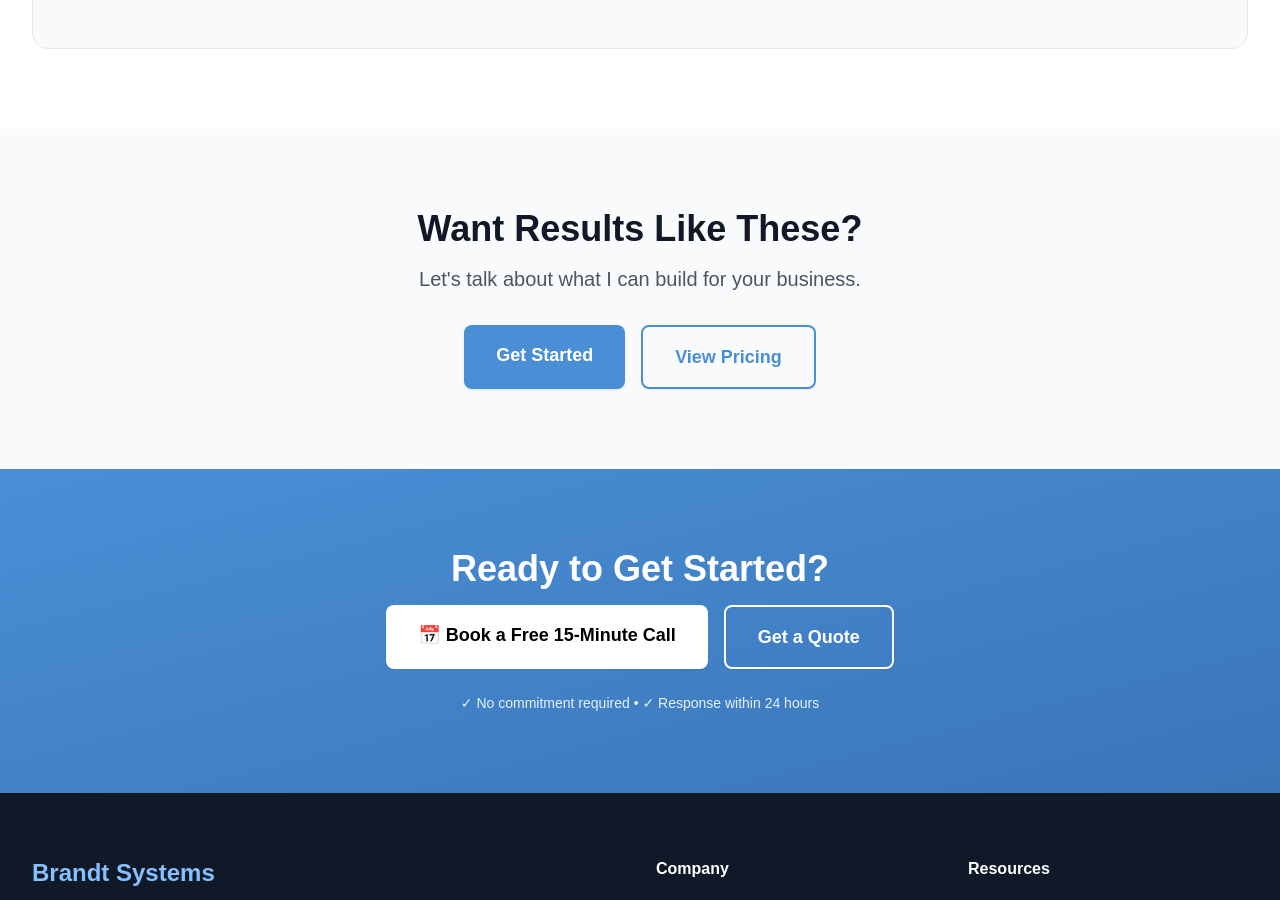
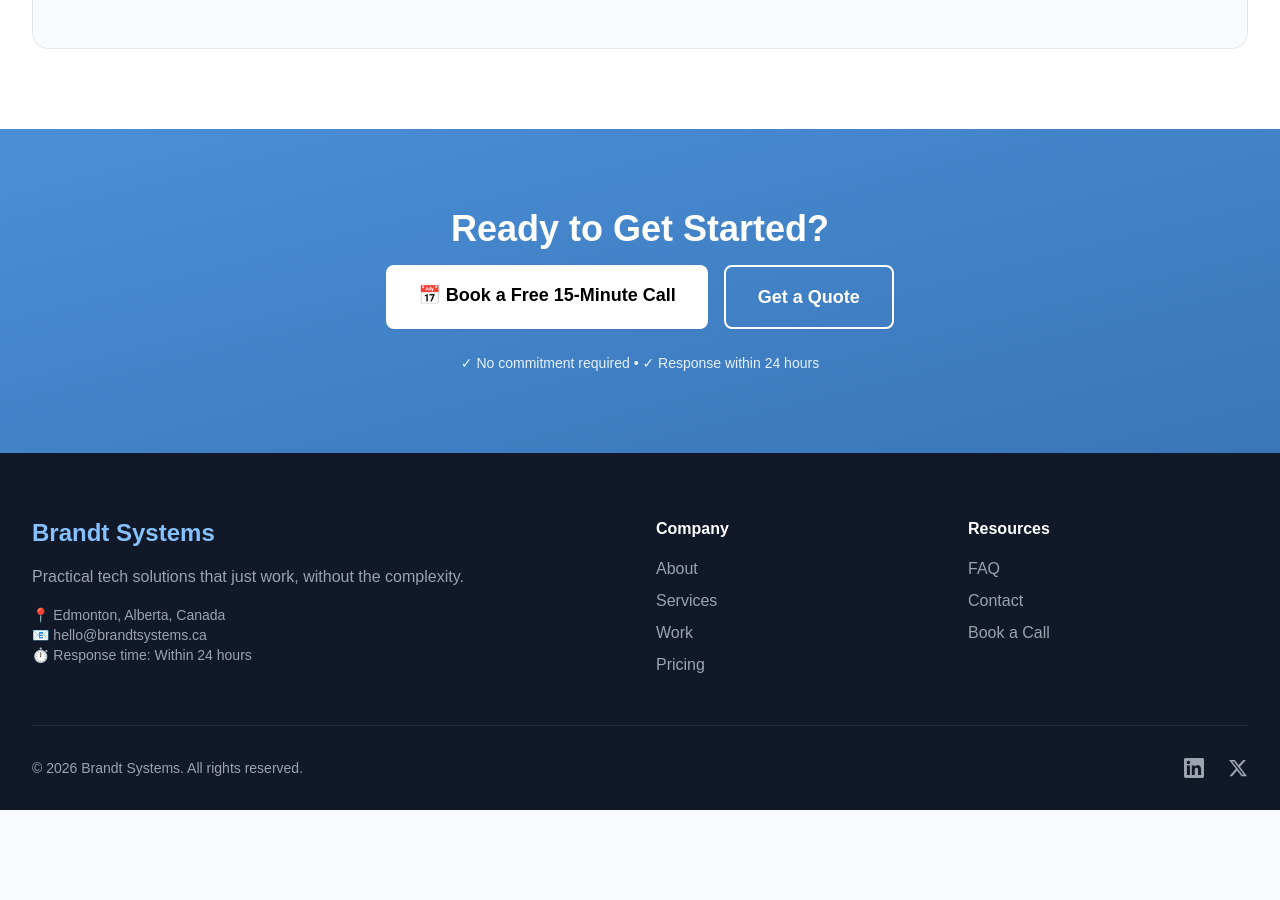
Before and after one commit to brandt47/brandtsystems, a Next.js app: page /work in a window 1280 px wide. Shown: the part 2080-2980 px from the top of the page. After the commit the page ends 2890 px from the top, so only its background shows below. Built offline with nearby package versions, Linux system fonts and the light colour scheme.

Commit message:
updates and new stock photo

```diff
--- a/src/app/about/page.tsx
+++ b/src/app/about/page.tsx
@@ -134,7 +134,9 @@ export default function AboutPage() {
 
       {/* Personal Touch */}
       <section className="py-20 px-4 sm:px-6 lg:px-8 bg-white">
-        <div className="max-w-4xl mx-auto">
+        <div className="max-w-6xl mx-auto">
+          <div className="grid md:grid-cols-2 gap-8 items-center">
+            {/* Why Brandt Systems Box */}
             <div className="bg-gradient-to-br from-teal-50 to-teal-100 rounded-2xl p-8 md:p-12">
               <h2 className="text-3xl font-bold text-gray-900 mb-4">
                 Why Brandt Systems?
@@ -151,6 +153,18 @@ export default function AboutPage() {
                 </p>
               </div>
             </div>
+
+            {/* Stock Image */}
+            <div className="relative aspect-[4/3] rounded-2xl overflow-hidden ring-4 ring-teal-100 shadow-lg">
+              <Image
+                src="/coffee_and_laptop.webp"
+                alt="Coffee and laptop workspace"
+                fill
+                className="object-cover"
+                sizes="(max-width: 768px) 100vw, 50vw"
+              />
+            </div>
+          </div>
         </div>
       </section>
 
--- a/src/app/work/page.tsx
+++ b/src/app/work/page.tsx
@@ -200,26 +200,6 @@ export default function WorkPage() {
         )}
       </section>
 
-      {/* CTA */}
-      <section className="py-20 px-4 sm:px-6 lg:px-8 bg-gray-50">
-        <div className="max-w-4xl mx-auto text-center">
-          <h2 className="text-3xl md:text-4xl font-bold text-gray-900 mb-4">
-            Want Results Like These?
-          </h2>
-          <p className="text-xl text-gray-600 mb-8">
-            Let&apos;s talk about what I can build for your business.
-          </p>
-          <div className="flex flex-col sm:flex-row gap-4 justify-center">
-            <CTA href="/contact" size="lg">
-              Get Started
-            </CTA>
-            <CTA href="/pricing" variant="outline" size="lg">
-              View Pricing
-            </CTA>
-          </div>
-        </div>
-      </section>
-
       <BookCallSection />
     </>
   );
```
Also changed, not shown: public/coffee_and_laptop.webp (added). Lines whose indentation alone changed are shown as unchanged.
